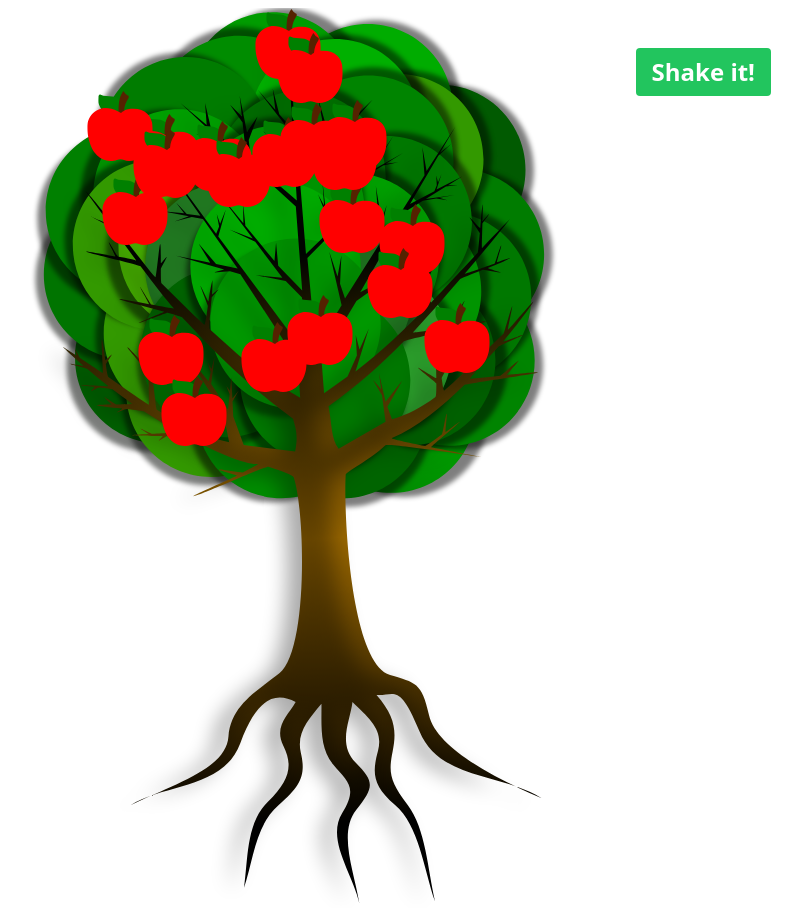
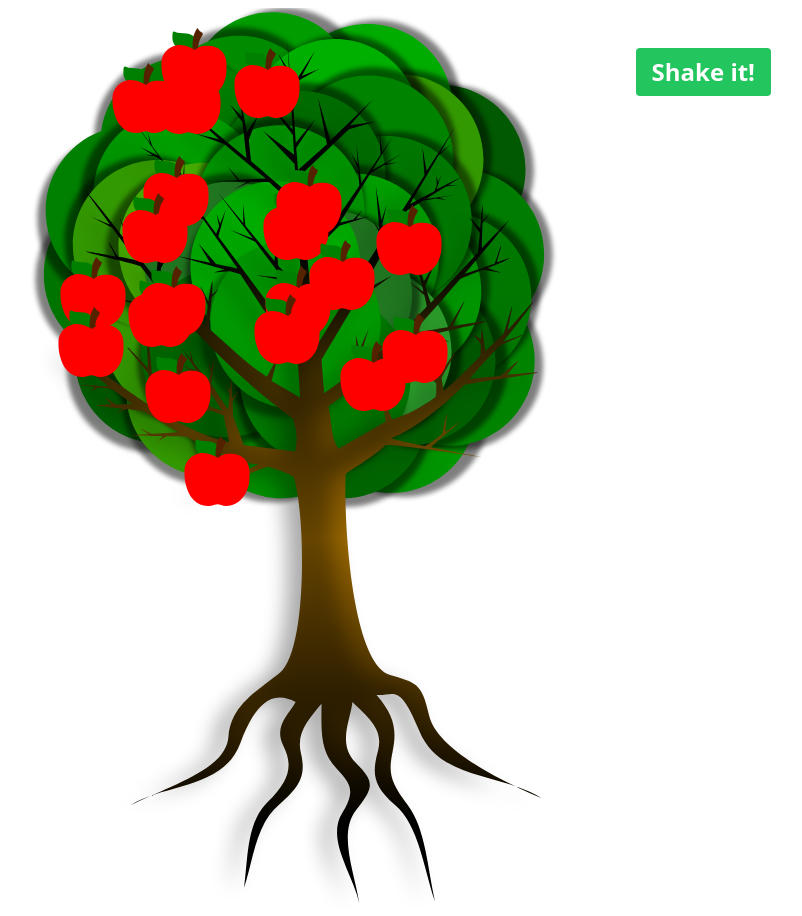
Before and after one commit to KorayAydemir/case-project, a React (Vite) app: page / in a window 1280 px wide. Shown: the whole page, without its empty margins (245-1047 px from the left). Built offline with nearby package versions, Linux system fonts and the light colour scheme.

Commit message:
feat: shake tree for 3sec then stop when buttons is pressed

```diff
--- a/src/components/AppleTree/AppleTree.tsx
+++ b/src/components/AppleTree/AppleTree.tsx
@@ -1,12 +1,29 @@
-import { useSelector } from "react-redux";
+import { useDispatch, useSelector } from "react-redux";
 import { Apple } from "../Apple/Apple";
 import { Tree } from "../Tree/Tree";
-import { useMemo } from "react";
+import { useEffect, useMemo, useState } from "react";
+import { setShouldShake } from "../../redux/slices/shouldShakeSlice";
 
 export const AppleTree = () => {
     const shouldShake = useSelector(
         (state: { shouldShake: boolean }) => state.shouldShake
     );
+    const dispatch = useDispatch();
+    const [shouldAnimate, setShouldAnimate] = useState(true);
+
+    useEffect(() => {
+        const timer = setTimeout(() => {
+            dispatch(setShouldShake(false));
+        }, 3000);
+
+        return () => {
+            clearTimeout(timer);
+        };
+    }, [shouldShake, dispatch]);
+
+    useEffect(() => {
+        setShouldAnimate(false);
+    }, []);
 
     const numApples = 20;
     const treeWidth = 550;
@@ -23,7 +40,9 @@
             return (
                 <Apple
                     key={index}
-                    className="w-[70px] h-[70px] absolute"
+                    className={`w-[70px] h-[70px] absolute ${
+                        shouldAnimate ? "apple-anim" : ""
+                    }`}
                     style={{
                         left: `${treeRadius + left}px`,
                         top: `${treeRadius + top}px`,
@@ -31,7 +50,7 @@
                 />
             );
         });
-    }, [numApples, treeRadius]);
+    }, [numApples, treeRadius, shouldAnimate]);
 
     const treeStyle = {
         width: `${treeWidth}px`,
--- a/src/index.css
+++ b/src/index.css
@@ -10,33 +10,39 @@
 }*/
 
 .shake-animation {
-    animation: shake 0.5s;
+    animation: shaker 1.8s;
     animation-iteration-count: infinite;
+    animation-timing-function: ease-in-out;
 }
 
 .shake-animation ~ #svg5 {
-    animation: shake 0.5s;
+    animation: shaker 1.8s;
+    animation-timing-function: ease-in-out;
     animation-iteration-count: infinite;
+    animation-delay: 0.1s;
 }
 
-#svg5 {
-    animation: scaleUp 1s forwards;
-    will-change: transform;
-    backface-visibility: hidden;
-}
-
-@keyframes scaleUp {
-    from {
-        transform: scale(0.1);
+@keyframes shaker {
+    0% {
+        transform: translateX(0);
     }
-    to {
-        transform: scale(1);
+    10%,
+    30%,
+    50%,
+    70%,
+    90% {
+        transform: translateX(-10px);
+    }
+    20%,
+    40%,
+    60%,
+    80% {
+        transform: translateX(10px);
+    }
+    100% {
+        transform: translateX(0);
     }
 }
-
-/*#g6179 path {
-    animation: scale 2s;
-}*/
 
 @keyframes shake {
     0% {
@@ -73,3 +79,17 @@
         transform: translate(1px, -2px) rotate(-1deg);
     }
 }
+
+.apple-anim {
+    animation: scaleUp 0.8s forwards;
+    backface-visibility: hidden;
+}
+
+@keyframes scaleUp {
+    from {
+        transform: scale(0.1);
+    }
+    to {
+        transform: scale(1);
+    }
+}
```
Also changed, not shown: 1 other file (tests, documents, lock files or other folders).
